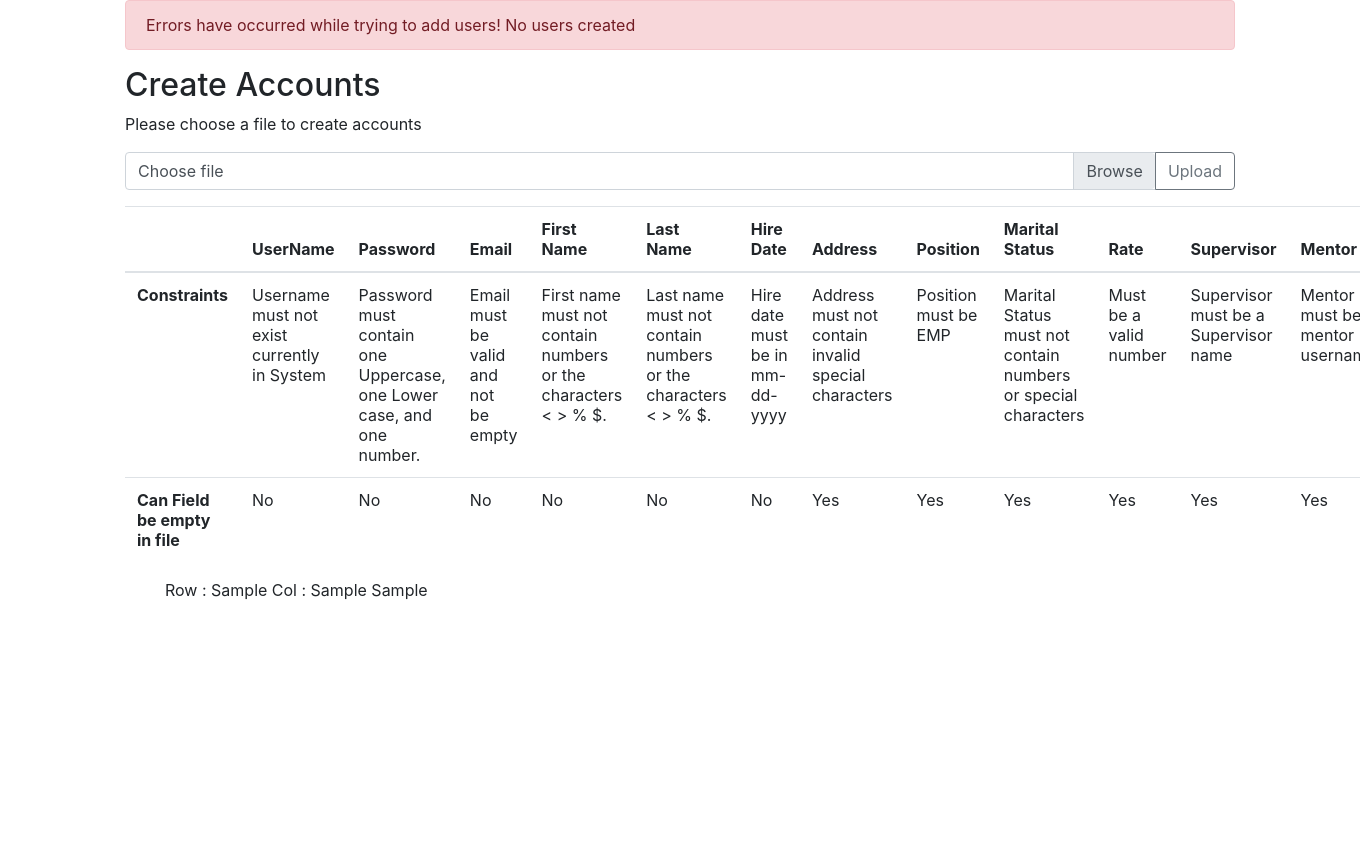
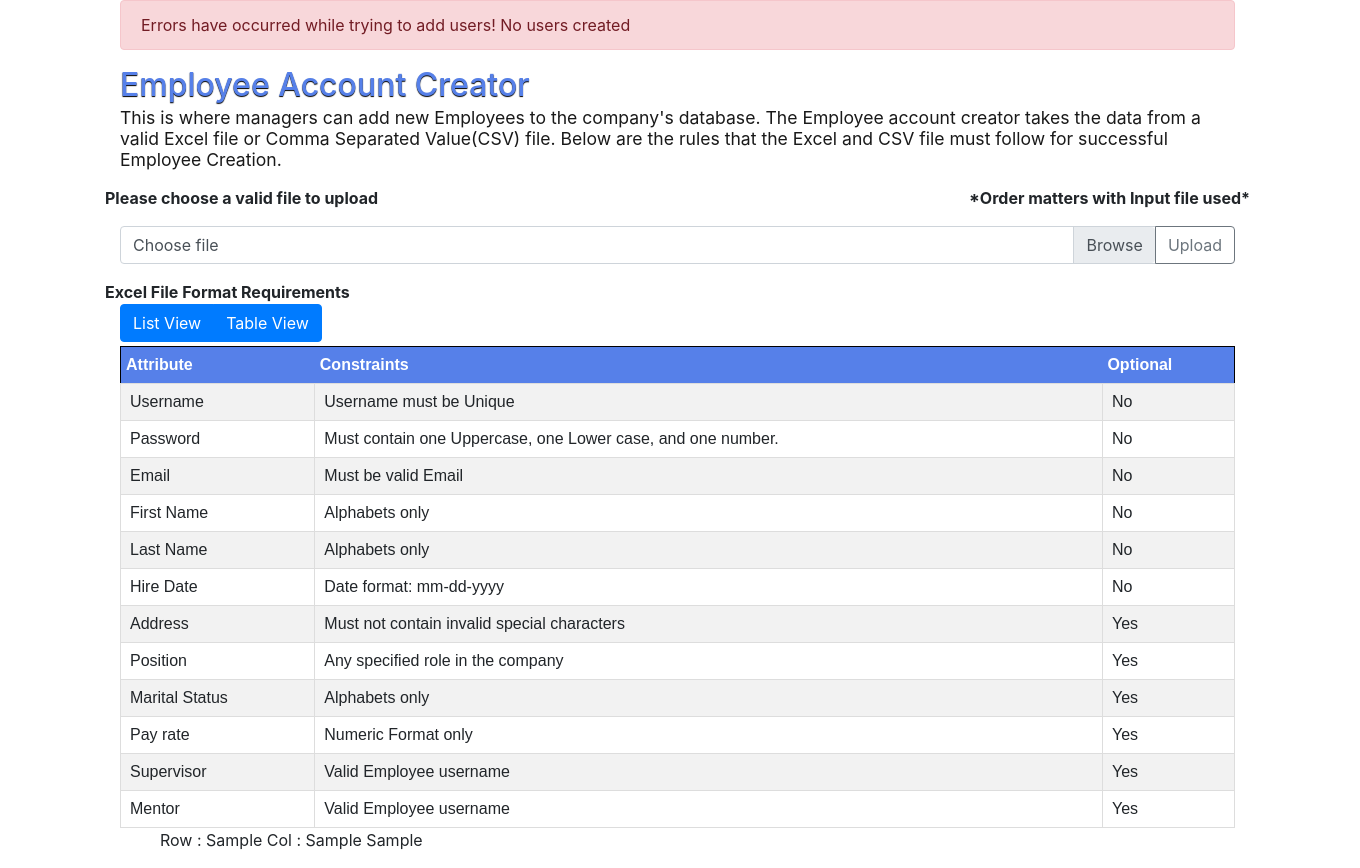
Before and after one commit to COSC481W-2022Winter/capstone-wicrosoft, a Django app: template templates/importusers.html in a window 1360 px wide; the page is wider, and only the part inside the window is pictured. Shown: the part 50-918 px from the top of that part. Before the commit the page ends 650 px from the top of that part, so only its background shows below. Run offline with Django 3.2, Linux system fonts and the light colour scheme; the template is opened without the code that fills it: most values are stand-ins (such as "Sample title", 1, 10 or a date in 2020); some libraries are stand-ins or nearby versions.

Commit message:
Feat: import users html redesign
Redesign of import users page

```diff
--- a/templates/importusers.html
+++ b/templates/importusers.html
@@ -7,6 +7,9 @@
     {% load static %}
     {% block styling %}
         <link rel="stylesheet" href="{% static 'css/bootstrap.min.css' %}">
+        <link rel="stylesheet" href="{% static 'css/page_titles.css' %}">
+        <link rel="stylesheet" href="{% static 'css/importusers.css' %}">
+        <script type="text/javascript" src="{% static 'js/importusers/importusers.js' %}"></script>
     {% endblock %}
     {% block title %}<title>Import Users</title>{% endblock %}
     {% block admin_tools %}
@@ -42,14 +45,19 @@
         {% else %}
 
         {% endif %}
-            <h2 class="heading">Create Accounts</h2>
-            <p class="subheading">Please choose a file to create accounts</p>
+            <h2 class="page_title">Employee Account Creator</h2>
+            <p class="page_summary">This is where managers can add new Employees to the company's database. The Employee account creator takes the data from a valid Excel file or Comma Separated Value(CSV) file. Below are the rules that the Excel and CSV file must follow for successful Employee Creation.</p>
         </div>
-
+                <div class="row justify-content-between">
+                    <p class="row-cols-md-4 font-weight-bold">Please choose a valid file to upload</p>
+                    <p class="row-cols-md-4 font-weight-bold">*Order matters with Input file used*</p>
+                </div>
             <form action = "" method="post" class="" enctype="multipart/form-data">
                 {% csrf_token %}
 
+
                 <div class="input-group mb-3">
+
                   <div class="custom-file">
                     <input type="file" name="userfile" class="custom-file-input" id="userfile">
                     <label class="custom-file-label" for="userfile">Choose file</label>
@@ -58,6 +66,7 @@
                     <button class="btn btn-outline-secondary" type="submit">Upload</button>
                   </div>
                 </div>
+
                 <script>
                 $('#userfile').on('change',function(){
                     //get the file name
@@ -67,7 +76,13 @@
                 })
             </script>
             </form>
-        <table class = "table">
+
+        <div class="row font-weight-bold">Excel File Format Requirements</div>
+        <div class="btn-group mb-1">
+            <button class="btn btn-primary" type="button" value="ToggleList" id="ToggleList">List View</button>
+            <button class="btn btn-primary" type="button" value="ToggleTable" id="ToggleTable">Table View</button>
+        </div>
+        <table class = "table-responsive table-bordered table-striped table-hover caption-top" id="importUsersList">
             <thead>
             <th scope = "col"></th>
             <th scope = "col">UserName        </th>
@@ -116,6 +131,77 @@
             </tr>
             </tbody>
         </table>
+
+        <table class = "table-bordered table-striped table-hover caption-top" id="importUsersTable">
+            <thead>
+            <th scope = "col">Attribute</th>
+            <th scope = "col">Constraints</th>
+            <th scope = "col">Optional    </th>
+            </thead>
+            <tbody>
+            <tr>
+                <td>Username</td>
+                <td>Username must be Unique</td>
+                <td>No</td>
+            </tr>
+            <tr>
+                <td>Password</td>
+                <td>Must contain one Uppercase, one Lower case, and one number.</td>
+                <td>No</td>
+            </tr>
+            <tr>
+                <td>Email</td>
+                <td>Must be valid Email</td>
+                <td>No</td>
+            </tr>
+            <tr>
+                <td>First Name</td>
+                <td>Alphabets only</td>
+                <td>No</td>
+            </tr>
+            <tr>
+                <td>Last Name</td>
+                <td>Alphabets only</td>
+                <td>No</td>
+            </tr>
+            <tr>
+                <td>Hire Date</td>
+                <td>Date format: mm-dd-yyyy</td>
+                <td>No</td>
+            </tr>
+            <tr>
+                <td>Address</td>
+                <td>Must not contain invalid special characters</td>
+                <td>Yes</td>
+            </tr>
+            <tr>
+                <td>Position</td>
+                <td>Any specified role in the company</td>
+                <td>Yes</td>
+            </tr>
+            <tr>
+                <td>Marital Status</td>
+                <td>Alphabets only</td>
+                <td>Yes</td>
+            </tr>
+            <tr>
+                <td>Pay rate</td>
+                <td>Numeric Format only</td>
+                <td>Yes</td>
+            </tr>
+            <tr>
+                <td>Supervisor</td>
+                <td>Valid Employee username</td>
+                <td>Yes</td>
+            </tr>
+            <tr>
+                <td>Mentor</td>
+                <td>Valid Employee username</td>
+                <td>Yes</td>
+            </tr>
+            </tbody>
+        </table>
+
         {% if Success == True %}
             {% for user in Output %}
             <ul> User : {{user.0}} Email : {{user.1}} Has been created </ul>
```
Lines whose indentation alone changed are shown as unchanged.
